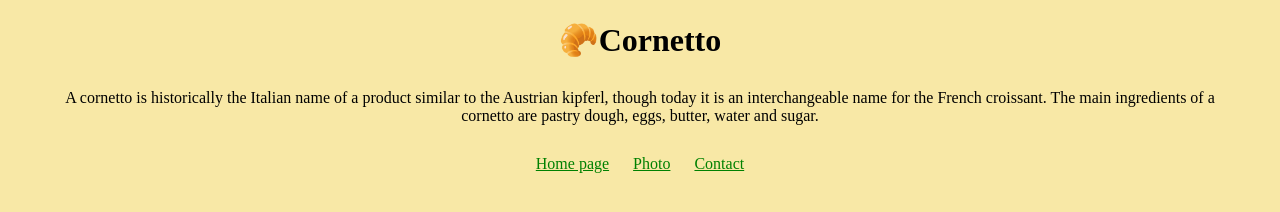
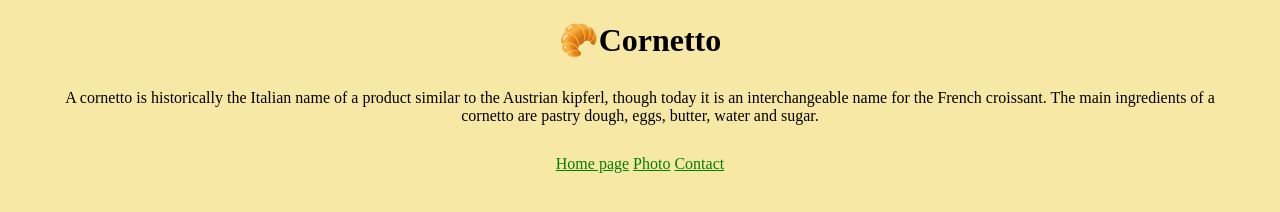
Before and after one commit to Zohre-M/cornetto, a plain HTML site: page index.html in a window 1280 px wide. Drawn offline with Linux system fonts and the light colour scheme.

Commit message:
adjusted link styling

```diff
--- a/src/style.css
+++ b/src/style.css
@@ -16,7 +16,8 @@ img {
 }
 a {
   color: green;
-  margin: 0 10px;
+  margin-top: 10px;
+  margin-bottom: 30px;
 }
 p {
   margin: 30px;
```
